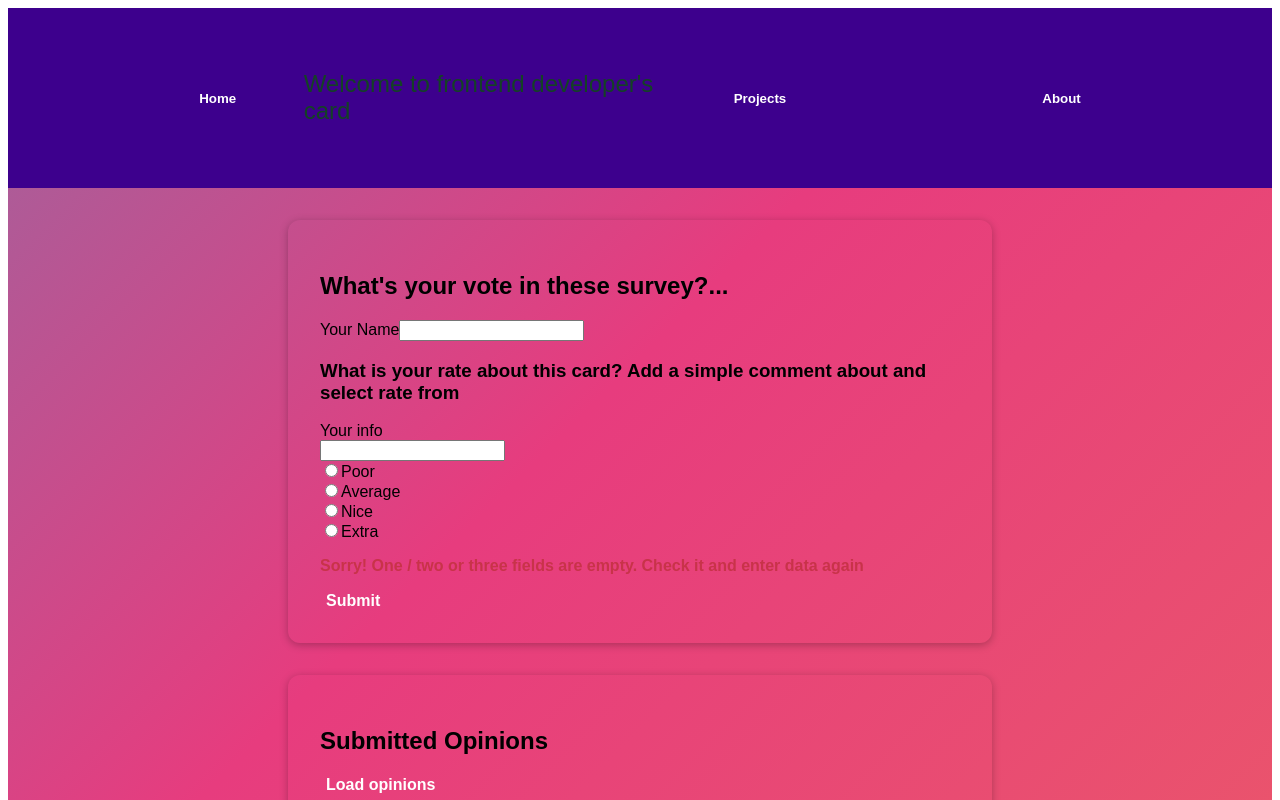
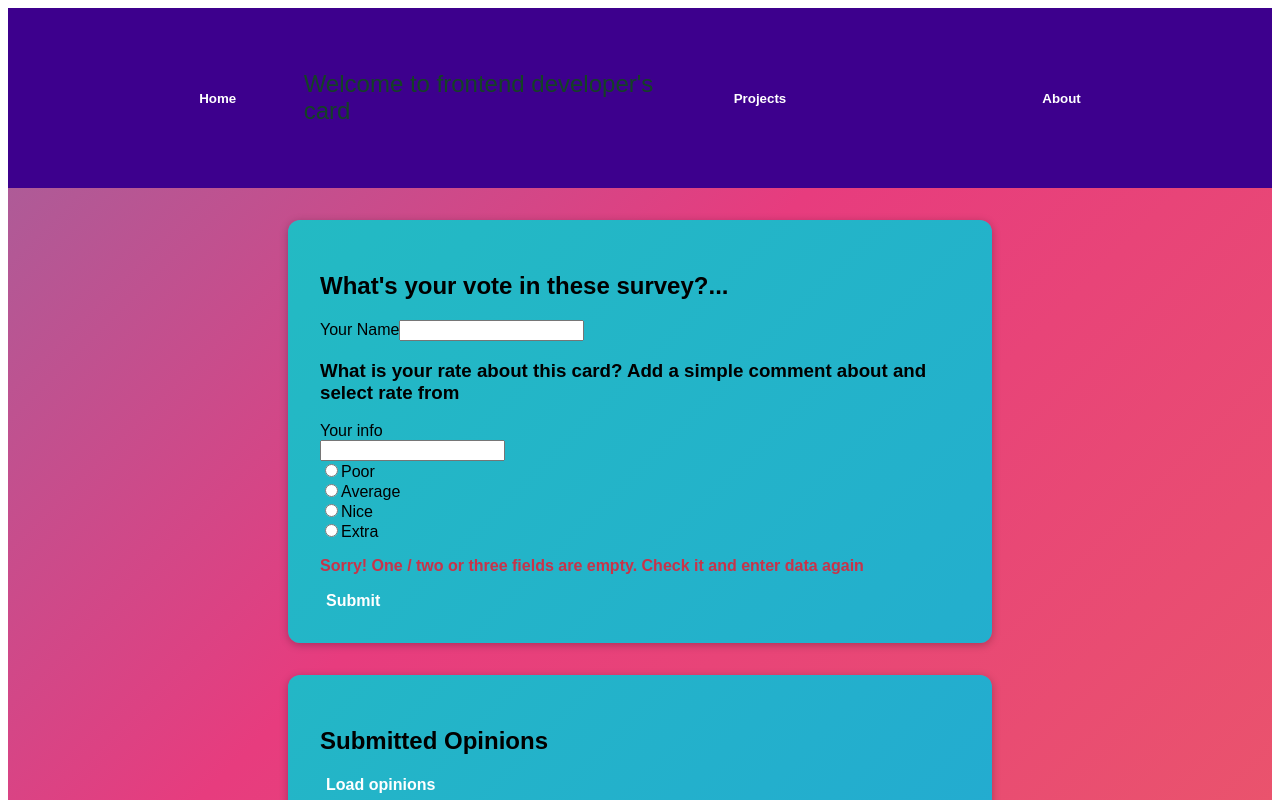
Before and after one commit to Jakubk12/Wizytowka1, a Vue app: page /Projects in a window 1280 px wide. Shown: the top 800 px of the page. Built offline with nearby package versions, Linux system fonts and the light colour scheme.

Commit message:
Corrected an background in last navigation component

```diff
--- a/db.json
+++ b/db.json
@@ -22,6 +22,24 @@
       "Info": "OK",
       "rating": "great",
       "id": 4
+    },
+    {
+      "name": "qyz",
+      "Info": "zyc",
+      "rating": "great",
+      "id": 5
+    },
+    {
+      "name": "Kuba",
+      "Info": "Extra",
+      "rating": "great",
+      "id": 6
+    },
+    {
+      "name": "Jakub",
+      "Info": "Extra",
+      "rating": "nice",
+      "id": 7
     }
   ],
   "comments": [
--- a/src/pages/routercomponents/SurveyComponent.vue
+++ b/src/pages/routercomponents/SurveyComponent.vue
@@ -1,6 +1,7 @@
 <template>
   <section>
             <basic-card>
+              <div class="background">
                 <h2>What's your vote in these survey?...</h2>
       <form @submit.prevent="submitData">
         <div class="form-control">
@@ -38,6 +39,7 @@
           <basic-button>Submit</basic-button>
         </div>
       </form>
+      </div>
             </basic-card>
 
         </section>
@@ -90,6 +92,7 @@ export default {
 </script>
 
 <style lang="scss" scoped>
+
 .alert {
  &-negative {
   font-weight: 900;
--- a/src/pages/routercomponents/UI/BasicCard.vue
+++ b/src/pages/routercomponents/UI/BasicCard.vue
@@ -11,5 +11,22 @@ div {
   padding: 2rem;
   border-radius: 12px;
   box-shadow: 0 2px 8px rgba(0, 0, 0, 0.26);
+      width: 100%;
+  background: linear-gradient(-45deg, #23a6d5, #23d5ab);
+  background-size: 400%
+  400%;
+  animation: gradient 15s ease infinite;
+  height: 100vh auto;
+} @keyframes gradient {
+  0% {
+    background-position: 0% 50%;
+  }
+  50% {
+    background-position: 100% 50%;
+  }
+  100% {
+    background-position: 0% 50%;
+  }
 }
+
 </style>
```
Also changed, not shown: 1 other file (tests, documents, lock files or other folders).
